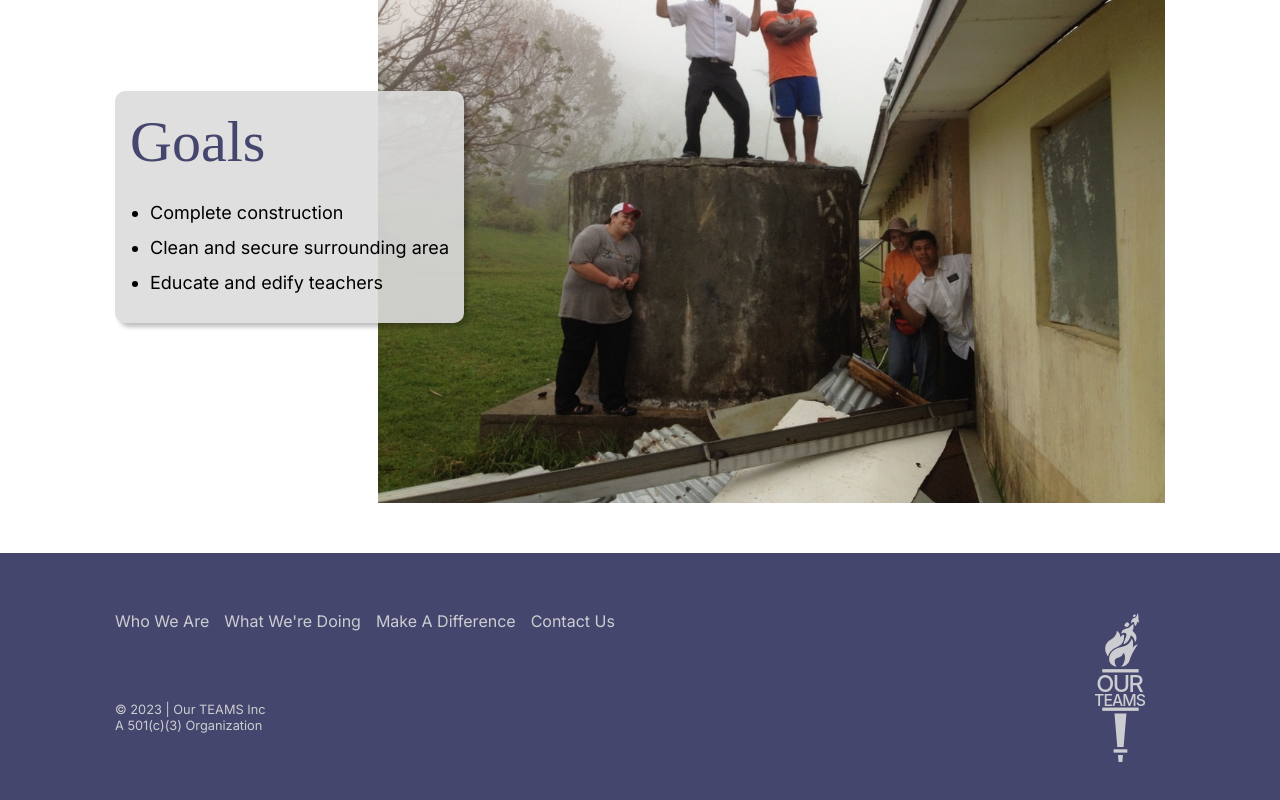
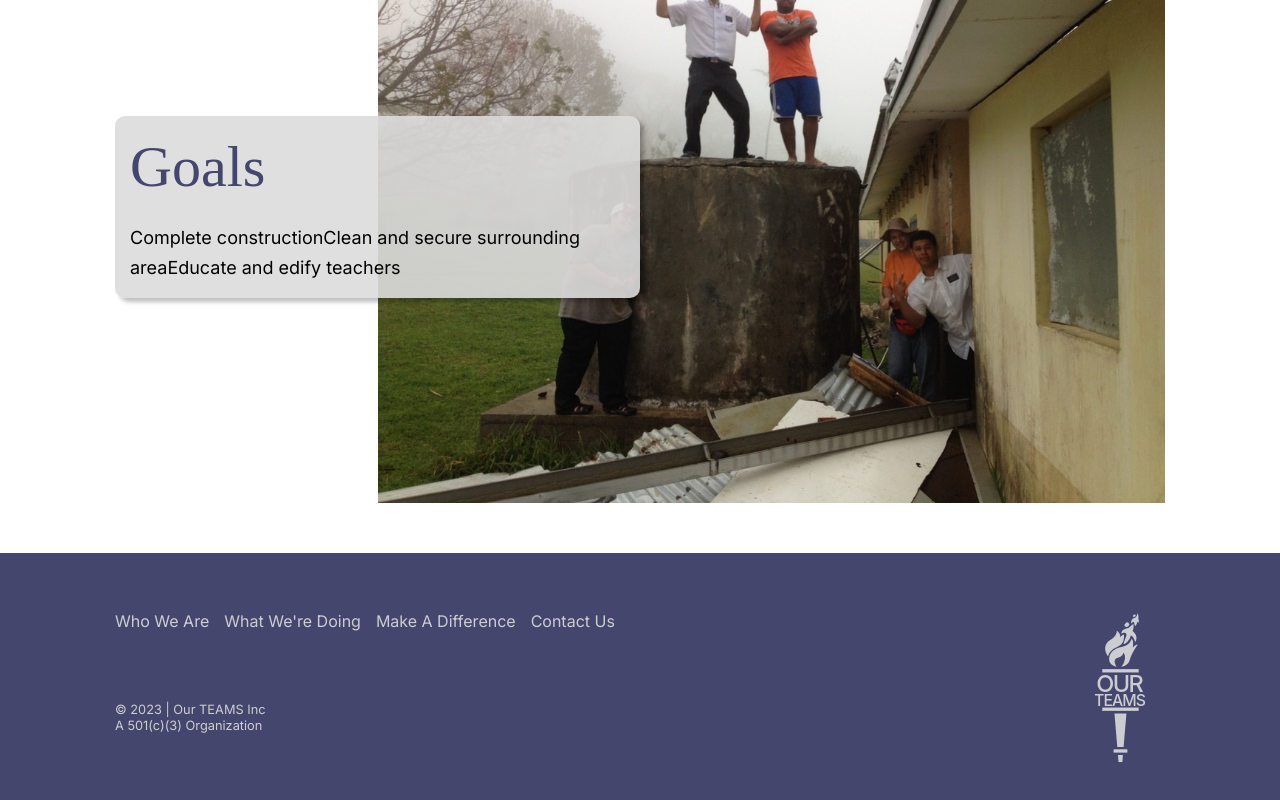
Before and after one commit to DeCKT/ourteamsinc, a React (Vite) app: page /team/1 in a window 1280 px wide. Shown: the part 2017-2817 px from the top of the page. Built offline with nearby package versions, Linux system fonts and the light colour scheme; a web font is replaced by a local one.

Commit message:
working on team page and getting started on carousel

```diff
--- a/src/components/Carousel.jsx
+++ b/src/components/Carousel.jsx
@@ -66,6 +66,11 @@ export default function Carousel() {
     return () => clearInterval(interval);
   }, [active]);
 
+  const slideStyle = {
+    transform: `translateX(-${active * 100}%)`,
+    transition: "transform 0.5s ease-in-out",
+  };
+
   return (
     <>
       <div
@@ -75,7 +80,7 @@ export default function Carousel() {
           backgroundPosition: slides[active].pos,
         }}
       >
-        <div className="carousel-content">
+        <div className="carousel-content" style={slideStyle}>
           <div className="white-background">
             <p>{slides[active].desc}</p>
             <Button>{slides[active].btn}</Button>
--- a/src/pages/Team.jsx
+++ b/src/pages/Team.jsx
@@ -1,4 +1,5 @@
 import { useParams } from "react-router-dom";
+import { useState } from "react";
 
 import { useEffect } from "react";
 import ProgBar from "../components/ProgBar";
@@ -8,57 +9,7 @@ import MidWidthSection from "../components/MidWidthSection";
 import TeamIntro from "../components/TeamIntro";
 import ThreeColImgs from "../components/ThreeColImgs";
 
-// example team data
-const exTeam = {
-  teamId: "1",
-  teamName: "New Life International",
-  desc: "We are aiming to raise $35,000 to help complete construction of the New life International Orphanage secondary school.",
-  bgImg: "darin-and-children.jpg",
-  donate: "donate-url",
-  volunteer: "volunteer-url",
-  goal: 35000,
-  progress: 29402,
-  subgoals: [
-    { amount: 15000, purpose: "Finish Walls and Roof" },
-    { amount: 30000, purpose: "Pave Surrounding Area" },
-  ],
-  sections: [
-    {
-      header: "About",
-      content: [
-        "New Life International Orphanage is a charitable organization focused on providing orphans with enhanced educational opportunities. New Life International Orphanage aims to create a brighter future for orphaned children by providing them with a dedicated educational facility.",
-      ],
-      images: ["cleanup-project.jpg"],
-      style: "ImgHalfLeft",
-    },
-    {
-      header: null,
-      content: [
-        "New Life International Orphanage is a charitable organization focused on providing orphans with enhanced educational opportunities. Their mission centers around building a physical school that offers quality education to empower these children and enable them to break the cycle of poverty. Through this initiative, New Life International Orphanage aims to create a brighter future for orphaned children by providing them with a dedicated educational facility.",
-      ],
-      image: null,
-      style: "MidWidthSection",
-    },
-    {
-      header: null,
-      content: null,
-      images: [
-        "newlife-progress.jpg",
-        "newlife-progress1.jpg",
-        "newlife-progress2.jpg",
-      ],
-      style: "ThreeColImgs",
-    },
-    {
-      header: "Goals",
-      content: [
-        "Complete construction|Clean and secure surrounding area|Educate and edify teachers",
-      ],
-      images: ["cleanup-project.jpg"],
-      style: "LargeImgSection",
-    },
-  ],
-};
+import teamsList from "../teams.json";
 
 function parseContent(content) {
   if (content[0].includes("|")) {
@@ -74,12 +25,12 @@ function parseContent(content) {
   }
 }
 
-function chooseComponent(section) {
+function chooseComponent(team, section) {
   switch (section.style) {
     case "ImgHalfLeft":
       return (
         <ImgHalfLeft
-          key={exTeam.sections.indexOf(section)}
+          key={team.sections.indexOf(section)}
           img={`../src/assets/images/${section.images}`}
         >
           {section.header != null ? <h2>{section.header}</h2> : null}
@@ -89,13 +40,13 @@ function chooseComponent(section) {
     case "ThreeColImgs":
       return (
         <ThreeColImgs
-          key={exTeam.sections.indexOf(section)}
+          key={team.sections.indexOf(section)}
           imgs={imgArrayHelper(section.images)}
         ></ThreeColImgs>
       );
     case "MidWidthSection":
       return (
-        <MidWidthSection key={exTeam.sections.indexOf(section)}>
+        <MidWidthSection key={team.sections.indexOf(section)}>
           {section.header != null ? <h2>{section.header}</h2> : null}
           {section.content != null ? <p>{section.content}</p> : null}
         </MidWidthSection>
@@ -103,7 +54,7 @@ function chooseComponent(section) {
     case "LargeImgSection":
       return (
         <LargeImgSection
-          key={exTeam.sections.indexOf(section)}
+          key={team.sections.indexOf(section)}
           img={`../src/assets/images/${section.images}`}
         >
           {section.header != null ? <h2>{section.header}</h2> : null}
@@ -123,31 +74,47 @@ function imgArrayHelper(array) {
 }
 
 export default function Team() {
+  const [team, setTeam] = useState({});
+  const [loaded, setLoaded] = useState(false);
+
+  const { teamId } = useParams();
+
   useEffect(() => {
-    document.title = `${exTeam.teamName} | Our TEAMS`;
-    window.scrollTo(0, 0);
-  });
+    const selectedTeam = teamsList.teams.find((team) => team.teamId === teamId);
+
+    if (selectedTeam) {
+      setTeam(selectedTeam);
+      setLoaded(true);
+      document.title = `${selectedTeam.teamName} | Our TEAMS`;
+      window.scrollTo(0, 0);
+    } else {
+      console.error(`Team with ID ${teamId} not found`);
+      setLoaded(true); // Mark as loaded even if the team is not found
+    }
+  }, [teamId]);
+
+  if (!loaded) {
+    return <div>Loading...</div>;
+  } else if (!team.teamId) {
+    return <div>Could not find that team</div>;
+  }
 
   return (
     <div className="team-page">
       <div className="intro-container">
         <TeamIntro
-          bgImg={exTeam.bgImg}
-          teamName={exTeam.teamName}
-          desc={exTeam.desc}
-          donate={exTeam.donate}
-          volunteer={exTeam.volunteer}
+          bgImg={team.bgImg}
+          teamName={team.teamName}
+          desc={team.desc}
+          donate={team.donate}
+          volunteer={team.volunteer}
         />
       </div>
       <div className="body-content">
-        <ProgBar
-          goal={exTeam.goal}
-          prog={exTeam.progress}
-          subs={exTeam.subgoals}
-        />
+        <ProgBar goal={team.goal} prog={team.progress} subs={team.subgoals} />
         <div className="team-sections">
-          {exTeam.sections.map((sect) => {
-            return chooseComponent(sect);
+          {team.sections.map((sect) => {
+            return chooseComponent(team, sect);
           })}
         </div>
       </div>
--- a/src/styles/main.css
+++ b/src/styles/main.css
@@ -220,6 +220,10 @@ h5 {
   padding: 15px;
 }
 
+.carousel-content {
+  transition: transform 0.5s ease-in-out;
+}
+
 .carousel-content p {
   margin-bottom: 25px;
   line-height: 1.2em;
@@ -227,6 +231,7 @@ h5 {
 
 #carousel .image-container {
   background-size: cover;
+  transition: background-image 0.5s ease-in-out;
 }
 
 .carousel-controls {
--- /dev/null
+++ b/src/teams.json
@@ -0,0 +1,56 @@
+{
+  "teams": [
+    {
+      "teamId": "1",
+      "teamName": "New Life International",
+      "desc": "We are aiming to raise $35,000 to help complete construction of the New life International Orphanage secondary school.",
+      "bgImg": "darin-and-children.jpg",
+      "donate": "donate-url",
+      "volunteer": "volunteer-url",
+      "goal": 35000,
+      "progress": 29402,
+      "subgoals": [
+        { "amount": 15000, "purpose": "Finish Walls and Roof" },
+        { "amount": 30000, "purpose": "Pave Surrounding Area" }
+      ],
+      "sections": [
+        {
+          "header": "About",
+          "content": [
+            "New Life International Orphanage is a charitable organization focused on providing orphans with enhanced educational opportunities. New Life International Orphanage aims to create a brighter future for orphaned children by providing them with a dedicated educational facility."
+          ],
+          "images": ["cleanup-project.jpg"],
+          "style": "ImgHalfLeft"
+        },
+        {
+          "header": null,
+          "content": [
+            "New Life International Orphanage is a charitable organization focused on providing orphans with enhanced educational opportunities. Their mission centers around building a physical school that offers quality education to empower these children and enable them to break the cycle of poverty. Through this initiative, New Life International Orphanage aims to create a brighter future for orphaned children by providing them with a dedicated educational facility."
+          ],
+          "images": null,
+          "style": "MidWidthSection"
+        },
+        {
+          "header": null,
+          "content": null,
+          "images": [
+            "newlife-progress.jpg",
+            "newlife-progress1.jpg",
+            "newlife-progress2.jpg"
+          ],
+          "style": "ThreeColImgs"
+        },
+        {
+          "header": "Goals",
+          "content": [
+            "Complete construction",
+            "Clean and secure surrounding area",
+            "Educate and edify teachers"
+          ],
+          "images": ["cleanup-project.jpg"],
+          "style": "LargeImgSection"
+        }
+      ]
+    }
+  ]
+}
```
Also changed, not shown: 1 other file (tests, documents, lock files or other folders).
